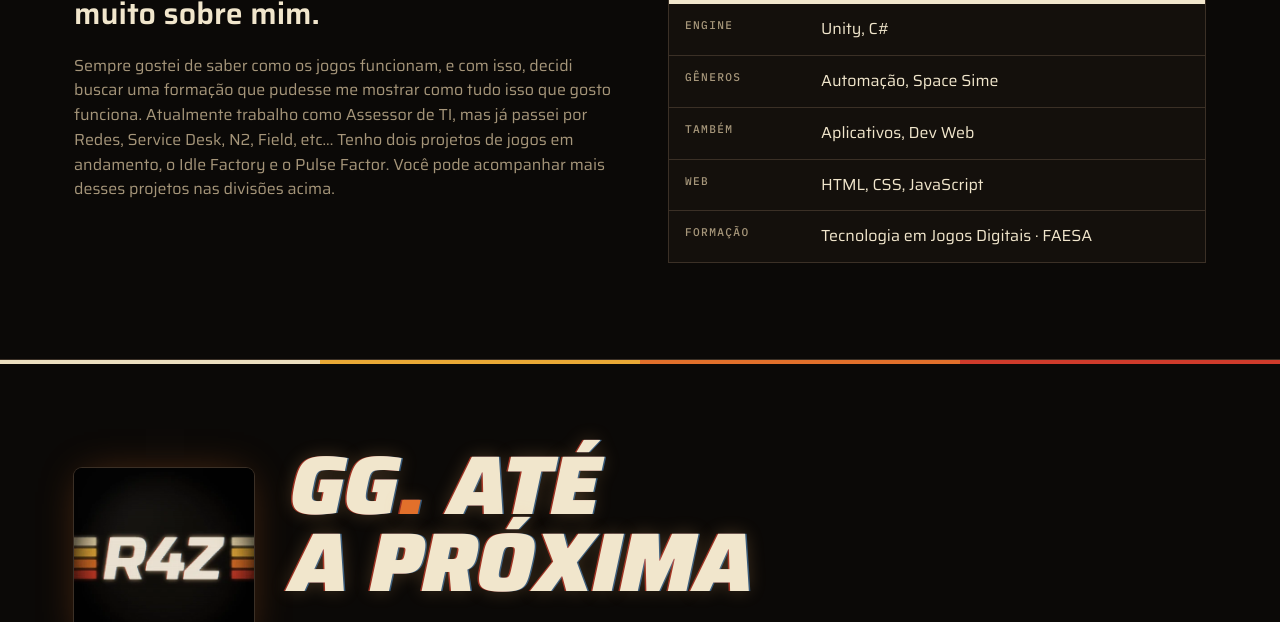
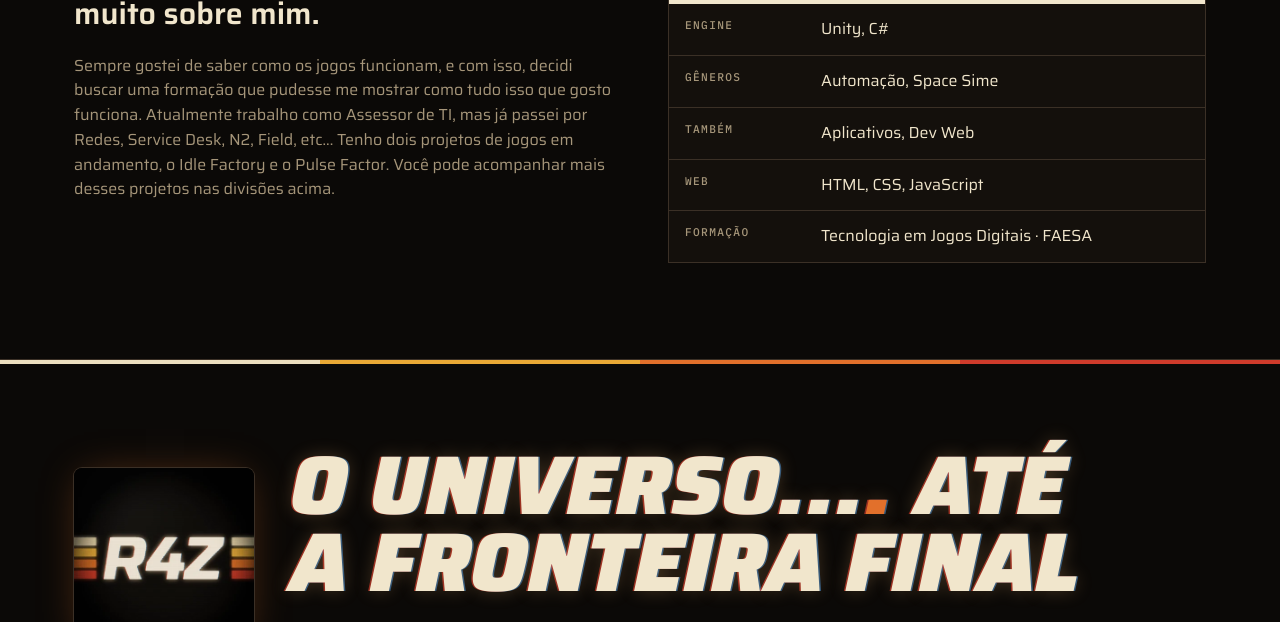
Before and after one commit to raphaelgollner/raphaelgollner.github.io, a plain HTML site: page index.html in a window 1280 px wide. Shown: the part 4457-5079 px from the top of the page. Drawn offline with Linux system fonts and the light colour scheme.

```diff
--- a/index.html
+++ b/index.html
@@ -672,7 +672,7 @@
             <div class="sign rv">
                 <img src="assets/r4z.webp" alt="" width="180" height="180" loading="lazy">
                 <div>
-                    <p class="gg">GG<span>.</span> Até<br>a próxima</p>
+                    <p class="gg">O UNIVERSO...<span>.</span> Até<br>A FRONTEIRA FINAL</p>
                     <div class="foot-links">
                         <a class="btn" href="https://raphaelgollner.itch.io" target="_blank" rel="noopener"><svg><use href="#i-itch"/></svg> itch.io</a>
                         <a class="btn" href="https://www.youtube.com/@truer4zz0r" target="_blank" rel="noopener"><svg><use href="#i-youtube"/></svg> YouTube</a>
```
